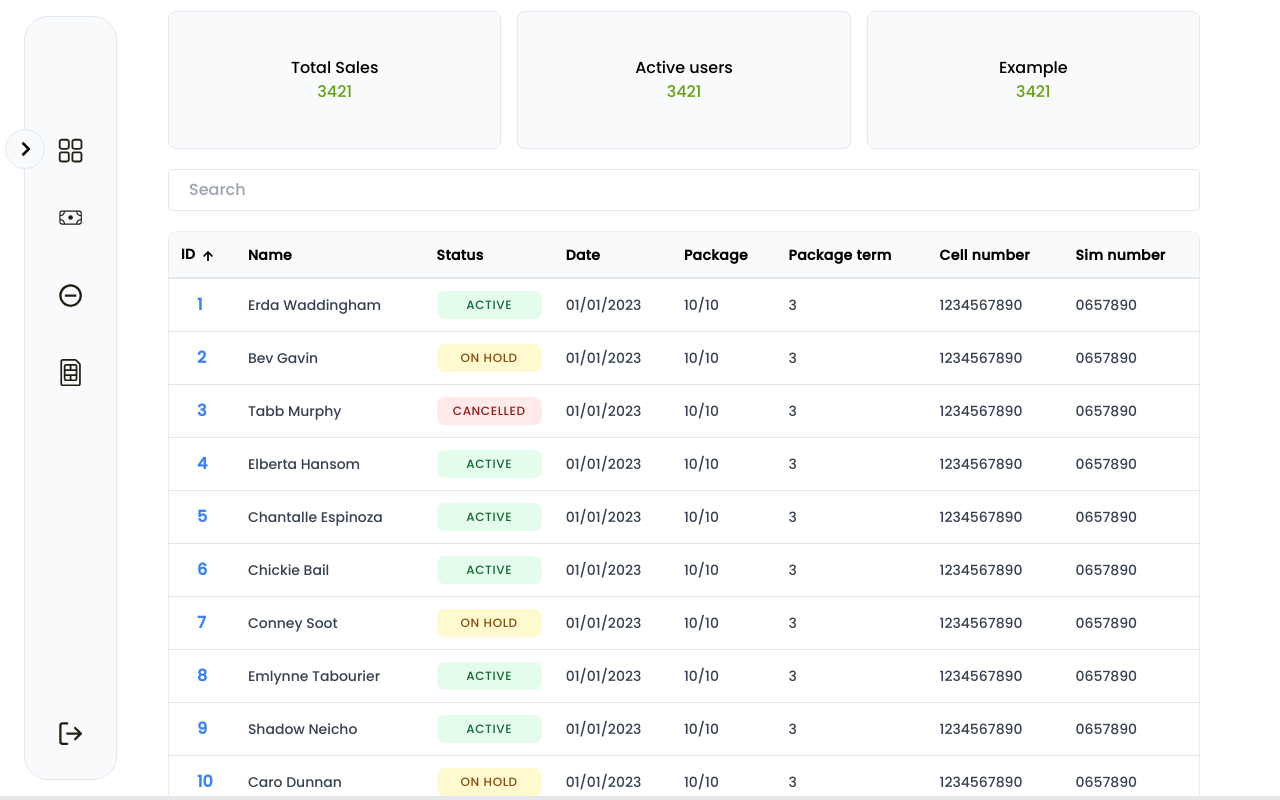
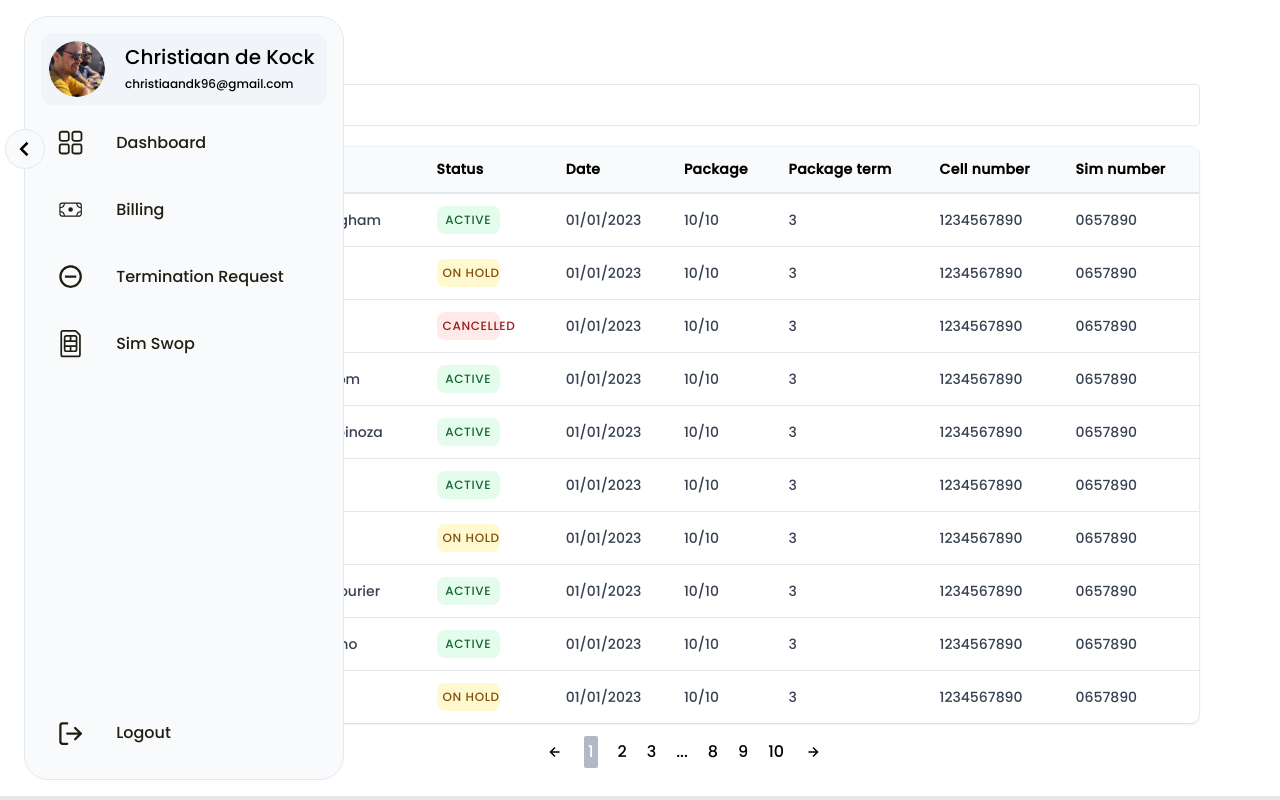
Before and after one commit to ChrissieDk/Universal-Dash, a React (Create React App) app: page / in a window 1280 px wide. Built offline with nearby package versions, Linux system fonts and the light colour scheme.

Commit message:
page routing

```diff
--- a/src/App.js
+++ b/src/App.js
@@ -1,14 +1,26 @@
 import './App.css';
+import { BrowserRouter, Route, Routes } from 'react-router-dom';
 import Sidebar from './Sidebar';
 import Dashboard from './Dashboard';
+import Billing from './Billing';
+import TerminationRequest from './terminationRequest';
+import SimSwop from './simSwop';
+
 
 const App = () => {
   return (
-    <div className='w-full h-screen bg-white object-cover flex items-center border-b-4'>
-      <Sidebar />
-      <Dashboard />
 
-    </div>
+    <BrowserRouter>
+      <div className='w-full h-screen bg-white object-cover flex items-center border-b-4'>
+        <Sidebar />
+        <Routes>
+        <Route exact path='/' element={<Dashboard />} />
+        <Route exact path='/Billing' element={<Billing />} />
+        <Route exact path='/TerminationRequest' element={<TerminationRequest />} />
+        <Route exact path='/SimSwop' element={<SimSwop />} />
+        </Routes>
+      </div>
+    </BrowserRouter>
   )
 }
 export default App;
--- /dev/null
+++ b/src/Billing.jsx
@@ -0,0 +1,12 @@
+import React from 'react'
+import Dashboard from './Dashboard';
+
+const Billing = () => {
+  return (
+    <div className="flex justify-center align-middle h-full pt-24">
+      <Dashboard />
+    </div>
+  )
+}
+
+export default Billing;
--- a/src/Dashboard.jsx
+++ b/src/Dashboard.jsx
@@ -3,7 +3,8 @@ import { Fragment } from 'react';
 import { useState } from 'react';
 import { data } from './users'
 import { FaArrowUp, FaArrowDown } from 'react-icons/fa';
-// import Pagination from './components/Pagination';
+import Pagination from './components/Pagination';
+
 
 const Dashboard = () => {
 
@@ -69,12 +70,12 @@ const Dashboard = () => {
   const Status = ({ status }) => {
     let className;
     if (status === 'Active') {
-      className = 'p-1.5 text-xs font-medium uppercase tracking-wider text-green-800 bg-green-200 rounded-lg bg-opacity-40 w-full text-center';
+      className = 'p-1.5 text-xs font-medium uppercase tracking-wider text-green-800 bg-green-200 rounded-lg bg-opacity-40 w-full text-center lg:w-3/5';
     } else if (status === 'On Hold') {
-      className = 'p-1.5 text-xs font-medium uppercase tracking-wider text-yellow-800 bg-yellow-200 rounded-lg bg-opacity-40 w-full text-center';
+      className = 'p-1.5 text-xs font-medium uppercase tracking-wider text-yellow-800 bg-yellow-200 rounded-lg bg-opacity-40 w-full text-center lg:w-3/5';
     } else if (status === 'Cancelled') {
-      className = 'p-1.5 text-xs font-medium uppercase tracking-wider text-red-800 bg-red-200 rounded-lg bg-opacity-40 w-full text-center';
-    }
+      className = 'p-1.5 text-xs font-medium uppercase tracking-wider text-red-800 bg-red-200 rounded-lg bg-opacity-40 w-full text-center lg:w-3/5';
+    };
 
     return <div className={className}>{status}</div>;
   };
@@ -86,7 +87,7 @@ const Dashboard = () => {
       <Fragment>
         {users.map((user) => {
           return (
-            <tr>
+            <tr key={user.id}>
               <td className='font-bold text-blue-500 hover:underline pl-7 cursor-pointer'>{user.id}</td>
               <td className=' min-w-100 p-3 text-sm text-gray-700 whitespace-nowrap'>{`${user.first_name} ${user.last_name}`}</td>
               <td className=' min-w-100 p-3 text-sm text-gray-700 whitespace-nowrap'><Status status={user.status} /></td>
@@ -96,8 +97,8 @@ const Dashboard = () => {
               <td className=' min-w-100 p-3 text-sm text-gray-700 whitespace-nowrap'>{user.cell_number}</td>
               <td className=' min-w-100 p-3 text-sm text-gray-700 whitespace-nowrap'>{user.sim_number}</td>
             </tr>
-          );
-        })};
+          )
+        })}
       </Fragment>
     );
   };
@@ -116,7 +117,7 @@ const Dashboard = () => {
     <div className='w-full pr-[5rem] pl-[10.5rem] fixed justify-center items-center'>
       <h1 className='text-xl mb-5 '>Dashboard</h1>
       <div className="flex flex-column justify-center text-center gap-4 pb-5">
-        <div className="w-1/3 p-3 border border-slate-200 rounded-lg py-11 bg-slate-50">
+        {/* <div className="w-1/3 p-3 border border-slate-200 rounded-lg py-11 bg-slate-50">
           <h1>Total Sales</h1>
           <span className='text-lime-600'>3421</span>
         </div>
@@ -127,7 +128,7 @@ const Dashboard = () => {
         <div className="w-1/3 p-3 border border-slate-200 rounded-lg py-11 bg-slate-50">
           <h1>Example</h1>
           <span className='text-lime-600'>3421</span>
-        </div>
+        </div> */}
       </div>
       <div>
         <input className='mb-5 pl-5 p-2 rounded border border-slate-200 w-full'
@@ -158,14 +159,16 @@ const Dashboard = () => {
             </thead>
 
             <tbody className='divide-y divide-gray-200'>
-              {renderUsers()};
+              {renderUsers()}
             </tbody>
 
           </table>
         </div>
       </div>
-      <div>
-        {/* <Pagination data={users}/> */}
+      <div >
+        <Pagination
+          users={data}
+        />
       </div>
     </div>
   )
--- a/src/Sidebar.jsx
+++ b/src/Sidebar.jsx
@@ -5,7 +5,7 @@ import SidebarIcons from './components/SidebarIcons';
 import UserProfile from './components/UserProfile';
 
 const Sidebar = () => {
-  const [toggle, setToggle] = useState(true)
+  const [toggle, setToggle] = useState(false)
   return (
     <div className={`${toggle ? "w-[5.8rem]" : ""} sidebar-container z-10 bg-slate-50 border border-slate-200`}>
       {/* import userprofile and sidebaricons with toggle applied */}
--- a/src/SidebarContent.jsx
+++ b/src/SidebarContent.jsx
@@ -1,3 +1,5 @@
+import React from 'react';
+import { Link } from 'react-router-dom';
 import { RxDashboard } from "react-icons/rx";
 import { CiMoneyBill } from "react-icons/ci";
 import { RiIndeterminateCircleLine } from "react-icons/ri";
@@ -9,23 +11,23 @@ import { BsSim } from "react-icons/bs";
 export const datas = [
   {
     id: 1,
-    icon: <RxDashboard />,
-    text: "Dashboard",
+    icon: <Link to='/'><RxDashboard /></Link>,
+    text: <Link to='/'>Dashboard</Link>,
   },
   {
     id: 2,
-    icon: <CiMoneyBill />,
-    text: "Billing",
+    icon: <Link to='/Billing'><CiMoneyBill /></Link>,
+    text: <Link to='/Billing'>Billing</Link>,
   },
   {
     id: 3,
-    icon: <RiIndeterminateCircleLine />,
-    text: "Termination request",
+    icon: <Link to='/terminationRequest'><RiIndeterminateCircleLine /></Link>,
+    text: <Link to='/terminationRequest'>Termination Request</Link>,
   },
   {
     id: 4,
-    icon: <BsSim />,
-    text: "SimSwop",
+    icon: <Link to='/simSwop'><BsSim /></Link>,
+    text: <Link to='/simSwop'>Sim Swop</Link>,
   },
   {
     id: 8,
--- a/src/components/Pagination.js
+++ b/src/components/Pagination.js
@@ -1,46 +1,67 @@
 import { useEffect, useState } from "react";
 import ReactPaginate from 'react-paginate';
+import { BiLeftArrowAlt, BiRightArrowAlt } from 'react-icons/bi';
+
 
 export default function Pagination(props) {
   const { users } = props;
-    const [currentItems, setCurrentItems] = useState(null);
-    const [pageCount, setPageCount] = useState(0)
+  const [currentItems, setCurrentItems] = useState([]);
+  const [pageCount, setPageCount] = useState(1);
   const [itemOffset, setItemOffset] = useState(0);
-    const itemsPerPage = 10
+  const [selectedPage, setSelectedPage] = useState(0);
+
+  const itemsPerPage = 10;
 
   useEffect(() => {
+    if (!users) {
+      return;
+    }
+
     const endOffset = itemOffset + itemsPerPage;
-    setCurrentItems(users.slice(itemOffset, endOffset));
-    setPageCount(Math.ceil(users.length / itemsPerPage));
+    setCurrentItems(users?.slice(itemOffset, endOffset));
+    setPageCount(Math.ceil(users?.length / itemsPerPage));
   }, [itemOffset, itemsPerPage, users]);
 
+  const handlePageClick = ({ selected }) => {
+    console.log("Clicked")
+    console.log(selected)
+    const newOffset = selected * itemsPerPage;
+    if (newOffset < users.length) {
+      setItemOffset(newOffset);
+      setSelectedPage(selected);
+      setCurrentItems(users.slice(newOffset, newOffset + itemsPerPage));
 
-    const handlePageClick = (event) => {
-      const newOffset = (event.selected * itemsPerPage) % users.length;
-
-      setItemOffset(newOffset);
+    }
   };
 
   return (
     <>
       <div>
-        {currentItems.map(users => {
-            return(
-                <div>
+        {currentItems?.map((users, index) => {
+          return (
+            <div key={users.id}>
               {users.data}
             </div>
           )
         })}
       </div>
+
       <ReactPaginate
+        className="justify-center text-center items-center flex p-3 gap-5"
+        forcePage={pageCount > 0 ? selectedPage : 0}
+        activeClassName="bg-slate-500 text-white rounded-sm p-1 opacity-50"
         breakLabel="..."
-            nextLabel="next >"
+        nextLabel={<BiRightArrowAlt className="text-lg" />}
         onPageChange={handlePageClick}
-            pageRangeDisplayed={5}
+        pageRangeDisplayed={3}
         pageCount={pageCount}
-            previousLabel="< previous"
+        previousLabel={<BiLeftArrowAlt className="text-lg" />}
         renderOnZeroPageCount={null}
+
+
       />
+
     </>
+
   );
 };
--- a/src/components/SidebarIcons.jsx
+++ b/src/components/SidebarIcons.jsx
@@ -22,4 +22,4 @@ const SidebarIcons = ({toggle}) => {
   )
 }
 
-export default SidebarIcons
+export default SidebarIcons;
--- a/src/components/UserProfile.jsx
+++ b/src/components/UserProfile.jsx
@@ -24,4 +24,4 @@ const UserProfile = ({toggle}) => {
   );
 };
 
-export default UserProfile
+export default UserProfile;
--- /dev/null
+++ b/src/simSwop.jsx
@@ -0,0 +1,12 @@
+import React from 'react'
+import Dashboard from './Dashboard';
+
+const simSwop = () => {
+  return (
+    <div className="flex justify-center align-middle h-full pt-24">
+      <Dashboard />
+    </div>
+  )
+}
+
+export default simSwop;
--- /dev/null
+++ b/src/terminationRequest.jsx
@@ -0,0 +1,12 @@
+import React from 'react'
+import Dashboard from './Dashboard';
+
+const terminationRequest = () => {
+  return (
+    <div className="flex justify-center align-middle h-full pt-24">
+      <Dashboard />
+    </div>
+  )
+}
+
+export default terminationRequest;
```
Also changed, not shown: src/logo.svg (deleted). Lines whose indentation alone changed are shown as unchanged.
